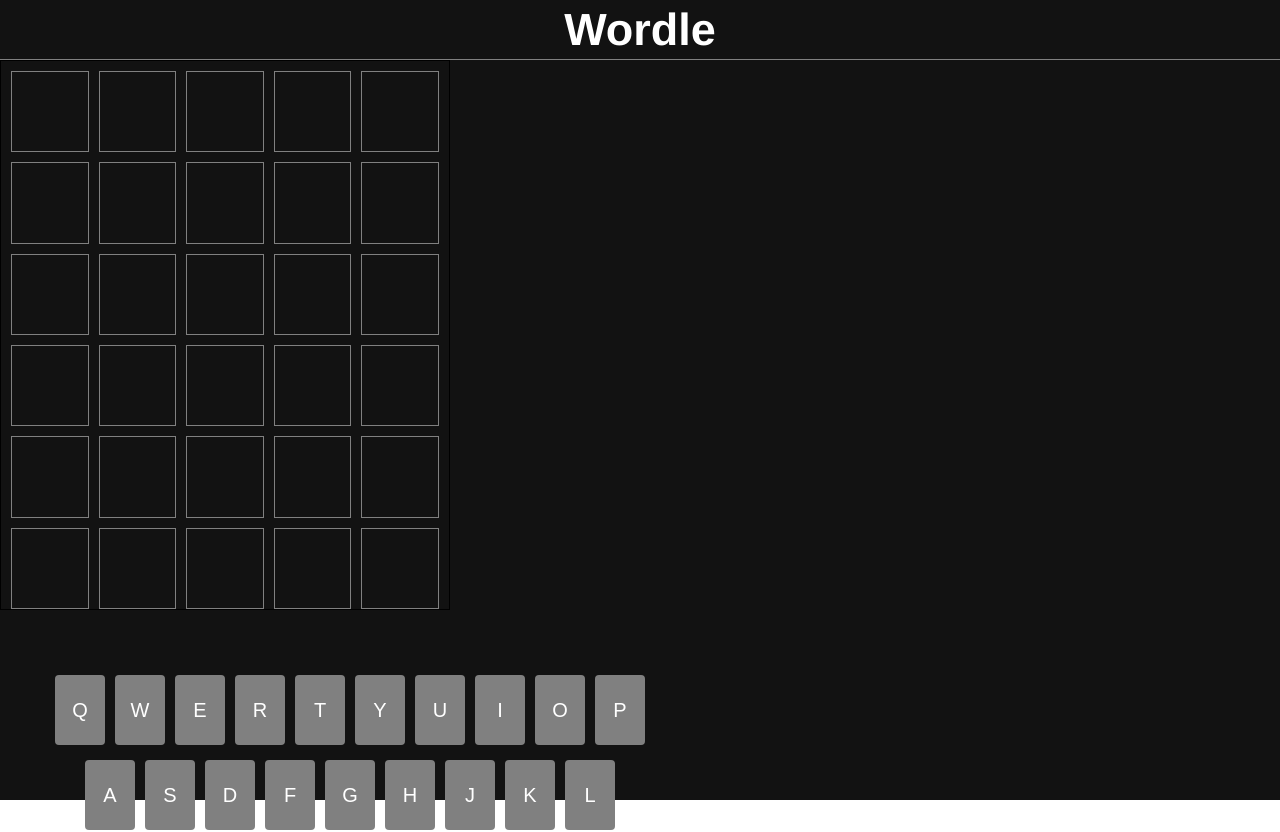
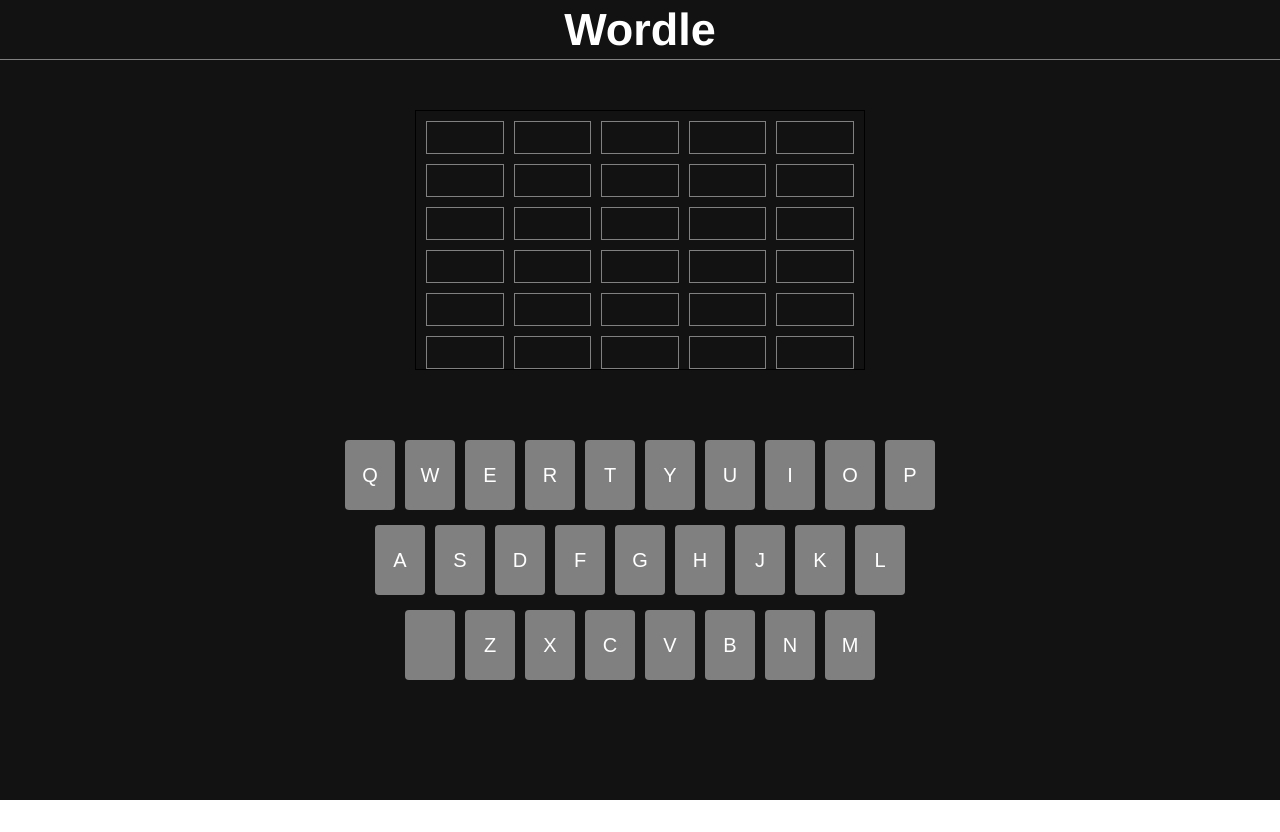
Before and after one commit to towsif031/wordle-clone-with-react, a React (Create React App) app: page / in a window 1280 px wide. Shown: the top 832 px of the page. After the commit the page ends 800 px from the top, so only its background shows below. Built offline with nearby package versions, Linux system fonts and the light colour scheme.

Commit message:
centered the ui layout.

```diff
--- a/src/App.css
+++ b/src/App.css
@@ -26,6 +26,15 @@
 	font-family: Helvetica, Arial, sans-serif;
 	color: white;
 	font-size: 45px;
+}
+
+.game {
+	width: 100vw;
+	height: calc(100vh - 170px);
+	display: flex;
+	align-items: center;
+	padding-top: 50px;
+	flex-direction: column;
 }
 
 .board {
--- a/src/App.js
+++ b/src/App.js
@@ -15,8 +15,10 @@
 				<h1>Wordle</h1>
 			</nav>
 			<AppContext.Provider value={{ board, setBoard }}>
-				<Board />
-				<Keyboard />
+				<div className="game">
+					<Board />
+					<Keyboard />
+				</div>
 			</AppContext.Provider>
 		</div>
 	);
--- a/src/components/Keyboard.jsx
+++ b/src/components/Keyboard.jsx
@@ -8,21 +8,20 @@
 	return (
 		<div className="keyboard">
 			<div className="line1">
-				{keys1.map((key) => (
-					<Key keyVal={key} />
+				{keys1.map((key, i) => (
+					<Key key={i} keyVal={key} />
 				))}
 			</div>
 			<div className="line2">
-				{keys2.map((key) => (
-					<Key keyVal={key} />
+				{keys2.map((key, i) => (
+					<Key key={i} keyVal={key} />
 				))}
 			</div>
 			<div className="line3">
-				<Key keyVal={'ENTER'} bigKey />
-				{keys3.map((key) => (
-					<Key keyVal={key} />
+				<Key />
+				{keys3.map((key, i) => (
+					<Key key={i} keyVal={key} />
 				))}
-				<Key keyVal={'DELETE'} bigKey />
 			</div>
 		</div>
 	);
```
